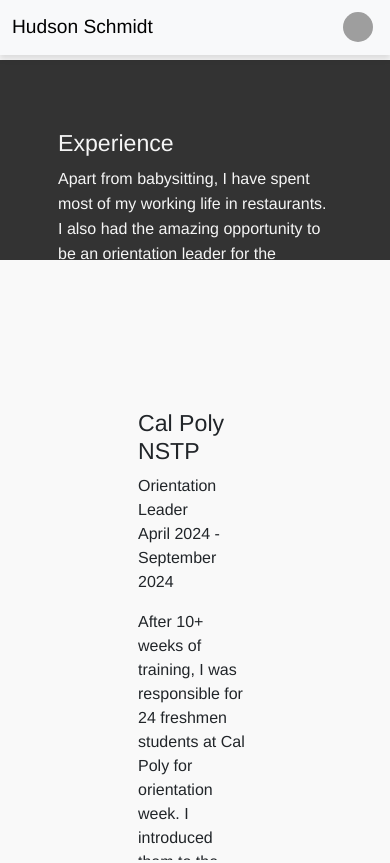
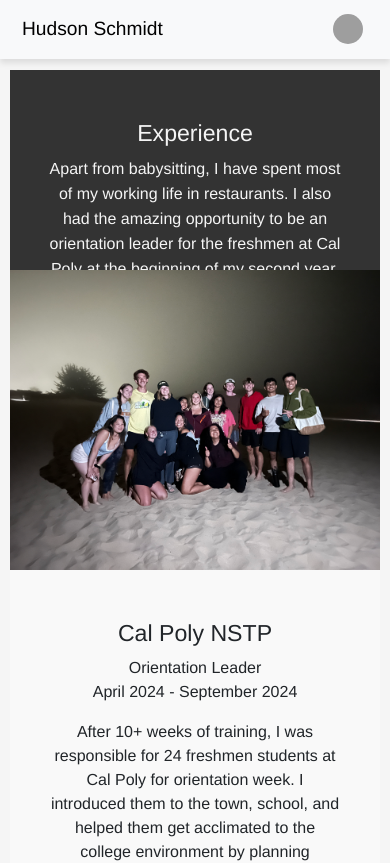
Before and after one commit to hudsonschmidt/portfolio, a React (Vite) app in the folder packages/react-frontend/: page /experience in a window 390 px wide. Shown: the top 863 px of the page. Built offline with nearby package versions, Linux system fonts and the light colour scheme; grey boxes are pictures that could not be loaded.

Commit message:
mobile fix #1

```diff
--- a/packages/react-frontend/src/App/App.css
+++ b/packages/react-frontend/src/App/App.css
@@ -6,3 +6,10 @@
   overflow-x: hidden;
   padding: 0;
 }
+
+/* Responsive design for mobile */
+@media screen and (max-width: 768px) {
+  #app {
+    padding: 10px;
+  }
+}
--- a/packages/react-frontend/src/App/nav.css
+++ b/packages/react-frontend/src/App/nav.css
@@ -20,3 +20,15 @@
 .d-flex .nav-link img:hover {
   border-color: #333333;
 }
+
+/* Responsive design for mobile */
+@media screen and (max-width: 768px) {
+  .navbar {
+    padding: 10px;
+  }
+
+  .nav-link {
+    font-size: 0.9rem;
+    margin: 0 5px;
+  }
+}
--- a/packages/react-frontend/src/Education/education.css
+++ b/packages/react-frontend/src/Education/education.css
@@ -1,12 +1,12 @@
 #edbody {
-    font-family:'Helvetica';
-    font-style:normal;
-    font-weight:100;
+    font-family: 'Helvetica';
+    font-style: normal;
+    font-weight: 100;
     background-color: #F5F5F5;
     overflow-x: hidden;
     padding: 0;
     margin-top: 60px;
-  }
+}
 
 #ed_about {
     background-color: #333333;
@@ -18,7 +18,7 @@
 }
 
 #ed_col {
-    background-color:#f9f9f9;
+    background-color: #f9f9f9;
     padding: 150px;
     text-align: left;
     height: 500px;
@@ -36,3 +36,17 @@
     height: 100px;
     width: 130px;
 } */
+
+/* Responsive design for mobile */
+@media screen and (max-width: 768px) {
+
+    #ed_about,
+    #ed_col {
+        padding: 50px;
+        text-align: center;
+    }
+
+    #calpoly {
+        height: 300px;
+    }
+}
--- a/packages/react-frontend/src/Experience/experience.css
+++ b/packages/react-frontend/src/Experience/experience.css
@@ -1,12 +1,12 @@
 #expbody {
-    font-family:'Helvetica';
-    font-style:normal;
-    font-weight:100;
+    font-family: 'Helvetica';
+    font-style: normal;
+    font-weight: 100;
     background-color: #F5F5F5;
     overflow-x: hidden;
     padding: 0;
     margin-top: 60px;
-  }
+}
 
 #exp_about {
     background-color: #333333;
@@ -18,7 +18,7 @@
 }
 
 #exp_txt {
-    background-color:#f9f9f9;
+    background-color: #f9f9f9;
     padding: 150px;
     text-align: left;
     height: 600px;
@@ -65,3 +65,20 @@
 #button:hover {
     background-color: rgba(0, 0, 0, 0.35);
 }
+
+/* Responsive design for mobile */
+@media screen and (max-width: 768px) {
+
+    #exp_about,
+    #exp_txt {
+        padding: 50px;
+        text-align: center;
+    }
+
+    #wow,
+    #bd,
+    #ghidottis,
+    #pf {
+        height: 300px;
+    }
+}
--- a/packages/react-frontend/src/Home/col.css
+++ b/packages/react-frontend/src/Home/col.css
@@ -8,7 +8,7 @@
 }
 
 #column-2 {
-    background-color:#f9f9f9;
+    background-color: #f9f9f9;
     padding: 150px;
     text-align: left;
     height: 500px;
@@ -47,3 +47,20 @@
 #button:hover {
     background-color: rgba(0, 0, 0, 0.35);
 }
+
+/* Responsive design for mobile */
+@media screen and (max-width: 768px) {
+
+    #column-0,
+    #column-2 {
+        padding: 50px;
+        text-align: center;
+        height: auto;
+    }
+
+    #experience,
+    #projects,
+    #education {
+        height: 300px;
+    }
+}
--- a/packages/react-frontend/src/Home/main.css
+++ b/packages/react-frontend/src/Home/main.css
@@ -1,7 +1,7 @@
 #body {
-    font-family:'Helvetica';
-    font-style:normal;
-    font-weight:100;
+  font-family: 'Helvetica';
+  font-style: normal;
+  font-weight: 100;
   background-color: #F5F5F5;
   overflow-x: hidden;
   padding: 0;
@@ -10,11 +10,12 @@
 .jumbotron {
   background-image: url('../images/bg1.jpg');
   padding: 40vh 2rem;
-    margin-top: 60px; /* To ensure spacing from fixed navbar */
+  margin-top: 60px;
+  /* To ensure spacing from fixed navbar */
   color: #F5F5F5;
   background-position: center;
   background-repeat: no-repeat;
-    background-size:cover;
+  background-size: cover;
 }
 
 .jumbotron h1 {
@@ -27,13 +28,14 @@
   font-size: 1.0em;
   text-align: right;
 }
+
 /*
   #header{
     background-color: #2f484f;
   } */
 
-  /* Mobile responsiveness */
-  @media (max-width: 768px) {
+/* Responsive design for mobile */
+@media screen and (max-width: 768px) {
   .navbar-brand {
     font-size: 1.2rem;
   }
@@ -43,8 +45,13 @@
     margin: 0 5px;
   }
 
+  .jumbotron {
+    padding: 20vh 1rem;
+    text-align: center;
+  }
+
   .jumbotron h1 {
-        font-size: 2.5rem;
+    font-size: 2rem;
   }
 
   .jumbotron p {
--- a/packages/react-frontend/src/Projects/projects.css
+++ b/packages/react-frontend/src/Projects/projects.css
@@ -94,3 +94,16 @@
 .close-button:hover {
     background-color: rgba(0, 0, 0, 0.35);
 }
+
+/* Responsive design for mobile */
+@media screen and (max-width: 768px) {
+    .card {
+        width: 100%;
+        margin-bottom: 15px;
+    }
+
+    .card.expanded {
+        width: 95%;
+        top: 30px;
+    }
+}
--- a/packages/react-frontend/src/Resume/resume.css
+++ b/packages/react-frontend/src/Resume/resume.css
@@ -1,8 +1,8 @@
 #resumebody {
     margin-top: 70px;
-    font-family:'Helvetica';
-    font-style:normal;
-    font-weight:100;
+    font-family: 'Helvetica';
+    font-style: normal;
+    font-weight: 100;
     background-color: #F5F5F5;
     overflow-x: hidden;
     padding: 0;
@@ -12,3 +12,14 @@
 h1 {
     margin-bottom: 20px;
 }
+
+/* Responsive design for mobile */
+@media screen and (max-width: 768px) {
+    #resumebody {
+        padding: 20px;
+    }
+
+    h1 {
+        font-size: 1.5rem;
+    }
+}
```
Lines whose indentation alone changed are shown as unchanged.
